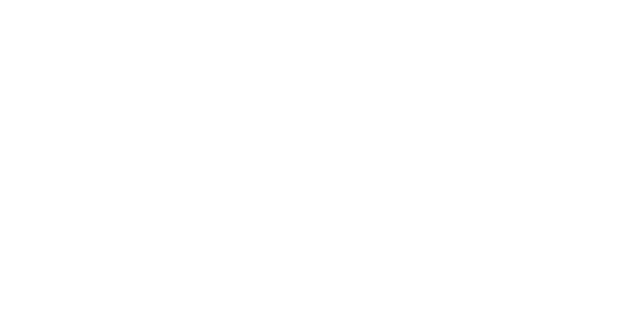
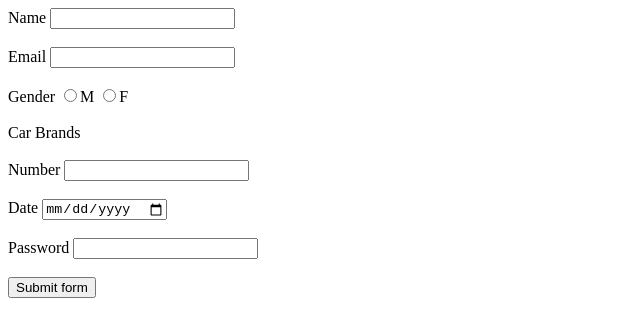
Before and after one commit to acciojob/car-insurance-form-Ankit3853, a website: page main.html in a window 1280 px wide. Shown: the whole page, without its empty margins (0-640 px from the left). Drawn offline with Linux system fonts and the light colour scheme.

Commit message:
created a submission

```diff
--- a/main.html
+++ b/main.html
@@ -8,6 +8,61 @@
 
 <body>
 	<!-- the entire body must be written by student -->
+	<form action="/submit" method="post">
+		<div>
+			<label for="name">Name</label>
+			<input id="name" name="name" type="text" required>
+		</div>
+		<br>
+
+		<div>
+			<label for="email">Email</label>
+			<input id="email" name="email" type="email" required>
+		</div>
+		<br>
+
+		<div>
+			<label for="gender">Gender</label>
+			<input id="gender_m" name="gender" type="radio" required>M
+			<input id="gender_f" name="gender" type="radio" required>F
+
+		</div>
+		<br>
+
+		<div>
+			<label for="cars">Car Brands</label>
+			<style id="cars" name="cars" >
+				<option value="">--Dropdown--</option>
+				<option value="bmw">BMW</option>
+				<option value="audi">AUDI</option>
+				<option value="mercedez">Mercedez</option>
+			</style>
+		</div>
+		<br>
+
+		<div>
+			<label for="carage">Number</label>
+			<input id="carage" name="carage" type="number" required>
+		</div>
+		<br>
+
+		<div>
+			<label for="dop">Date</label>
+			<input id="dop" name="dop" type="date" required>
+		</div>
+		<br>
+
+		<div>
+			<label for="password">Password</label>
+			<input id="password" name="password" type="password" required>
+		</div>
+		<br>
+
+		<div>
+			<button type="submit">Submit form</button>
+		</div>
+
+	</form>
     <script type="text/javascript" src="./script.js">
 </script>
 
```
